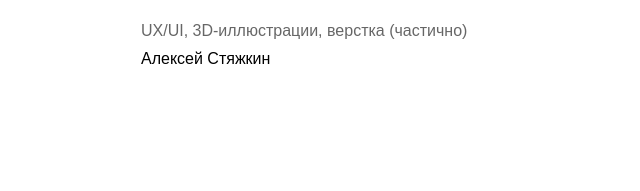
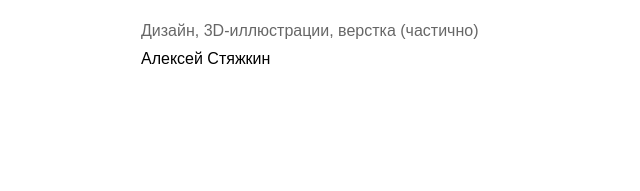
Before and after one commit to alexbucklee/portfolio, a plain HTML site: page works/encvoy-landing.html in a window 1280 px wide. Shown: the part 5484-5675 px from the top of the page, 511-1151 px from the left. Drawn offline with Linux system fonts and the light colour scheme.

Commit message:
Update encvoy-landing.html

```diff
--- a/works/encvoy-landing.html
+++ b/works/encvoy-landing.html
@@ -130,7 +130,7 @@
                             <span class="work-section__team-role">Арт-дирекшн</span>Оксана Карпова
                         </li>
                         <li class="work-section__team-member">
-                            <span class="work-section__team-role">UX/UI, 3D-иллюстрации, верстка (частично)</span>Алексей Стяжкин
+                            <span class="work-section__team-role">Дизайн, 3D-иллюстрации, верстка (частично)</span>Алексей Стяжкин
                         </li>
                     </ul>
                 </div>
```
